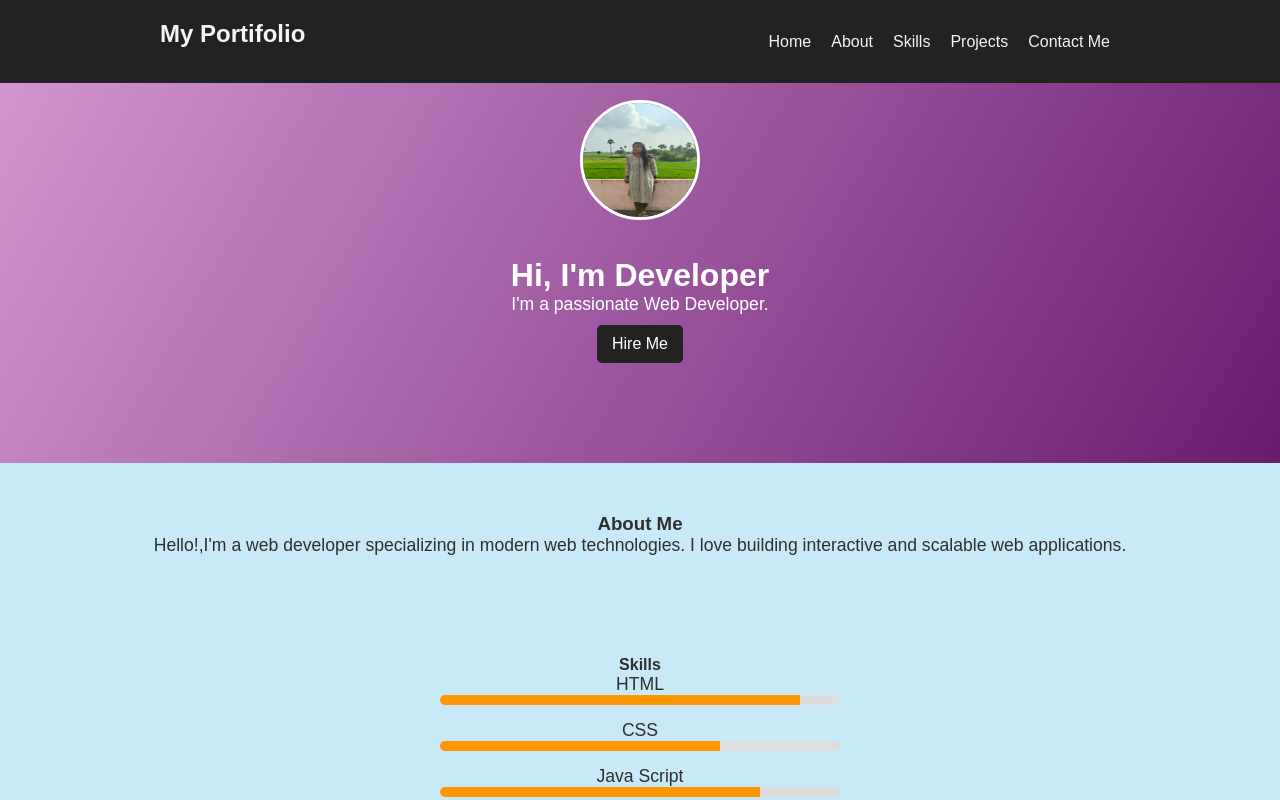
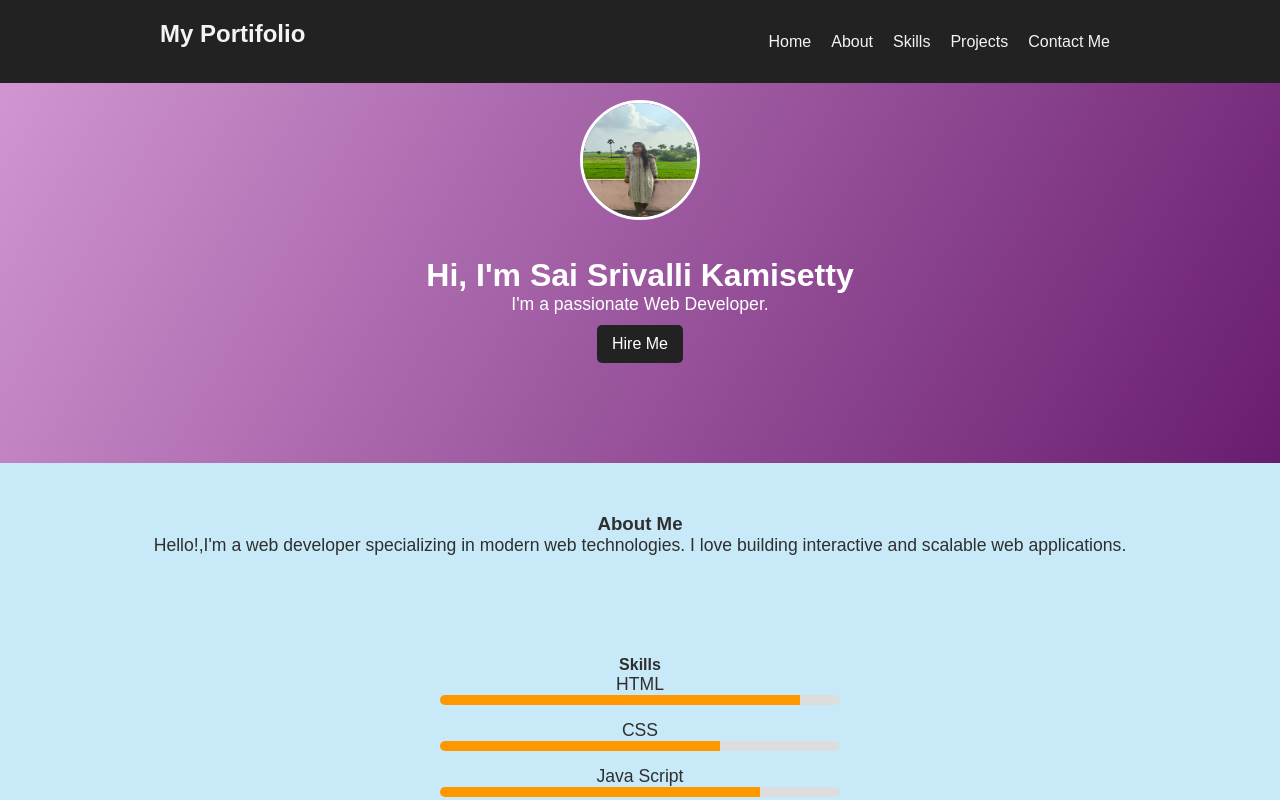
Before and after one commit to Saisrivalli19/My-Portfolio, a plain HTML site: page index.html in a window 1280 px wide. Shown: the top 800 px of the page. Drawn offline with Linux system fonts and the light colour scheme.

Commit message:
Update index.html

```diff
--- a/index.html
+++ b/index.html
@@ -35,7 +35,7 @@
         <div class="hero-content">
             <img src="profile.jpg" alt="Profile Picture" class="profile-pic" >
             <br><br>
-            <h1>Hi, I'm Developer</h1>
+            <h1>Hi, I'm Sai Srivalli Kamisetty</h1>
             <p>I'm a passionate Web Developer.</p>
             <a href="#Contact Me" class="btn">Hire Me</a>
         </div>
```
